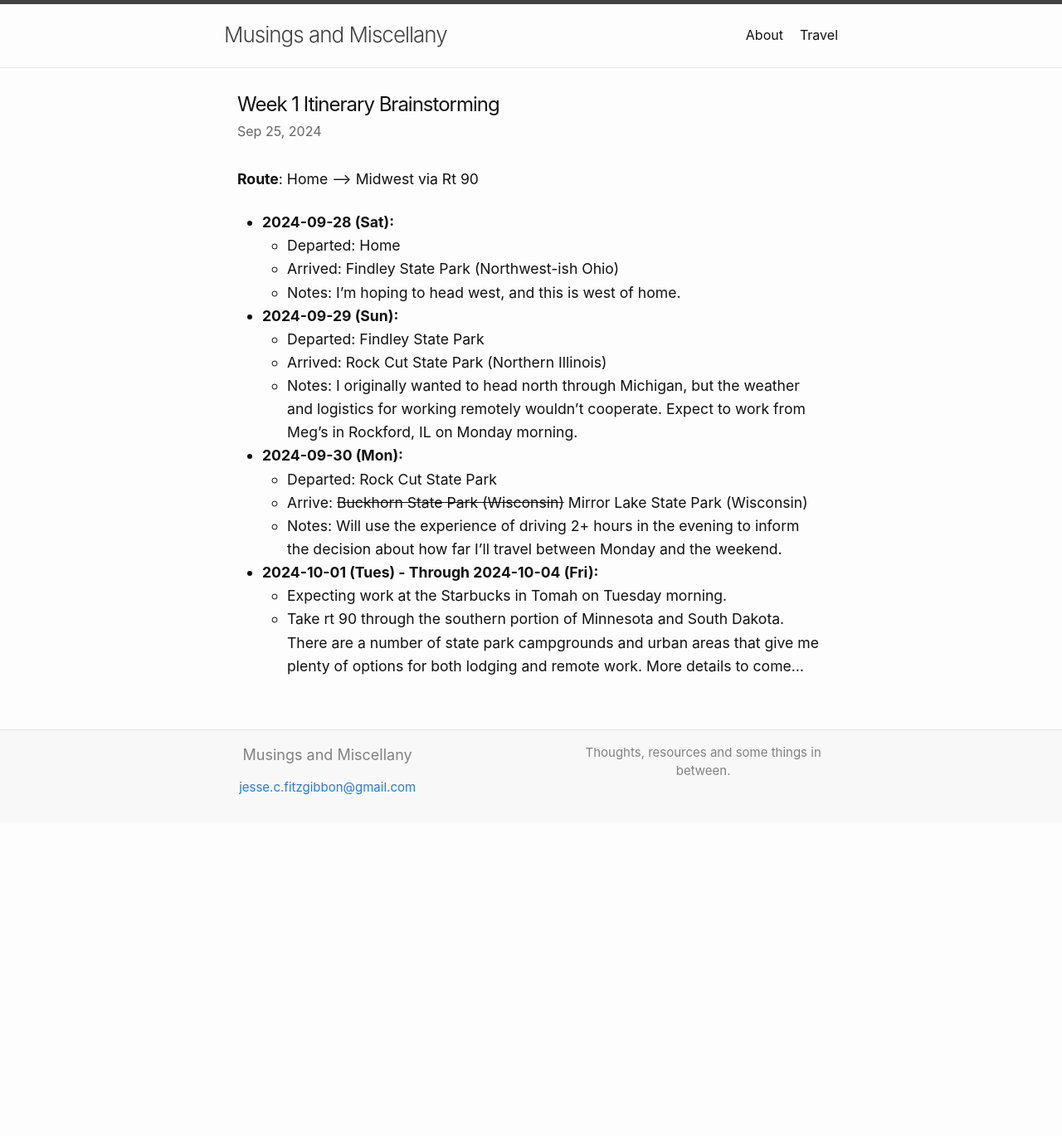
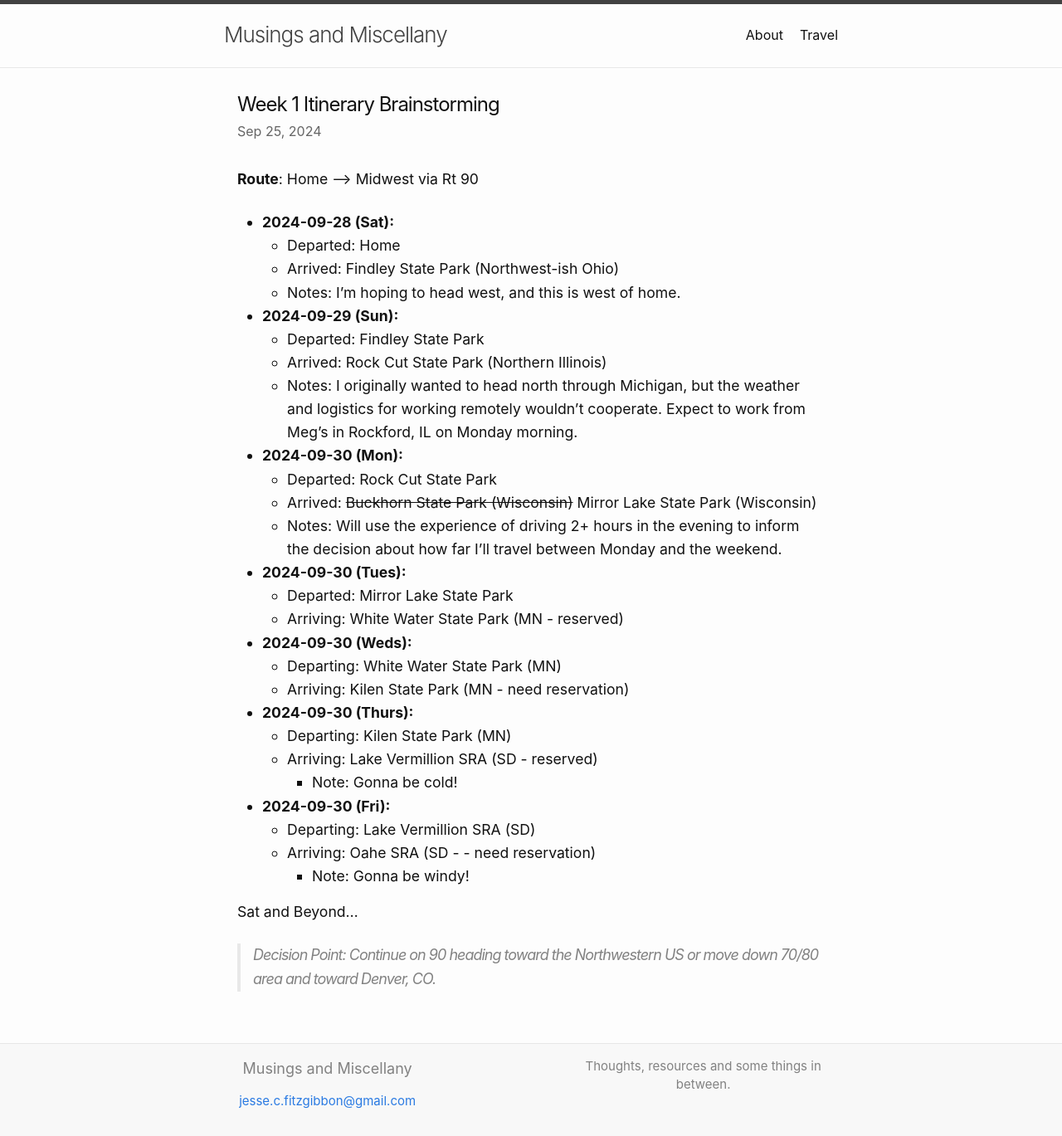
Before and after one commit to jessefitz/sidespins, a Jekyll site: the page built from _posts/2024-09-25-travel0.md, in a window 1280 px wide. Shown: the whole page at 83% size. Built offline with Jekyll 4.4.1, drawn with Linux system fonts in a browser that asks for light colours; before the commit the page ends 991 px from its top, so only the background shows below that.

Commit message:
itinerary

```diff
--- a/_posts/2024-09-25-travel0.md
+++ b/_posts/2024-09-25-travel0.md
@@ -21,9 +21,27 @@ published: true
 
 - **2024-09-30 (Mon):**
   - Departed: Rock Cut State Park
-  - Arrive: ~~Buckhorn State Park (Wisconsin)~~ Mirror Lake State Park (Wisconsin)
+  - Arrived: ~~Buckhorn State Park (Wisconsin)~~ Mirror Lake State Park (Wisconsin)
   - Notes:  Will use the experience of driving 2+ hours in the evening to inform the decision about how far I'll travel between Monday and the weekend.
 
-- **2024-10-01 (Tues) - Through 2024-10-04 (Fri):**
-  - Expecting work at the Starbucks in Tomah on Tuesday morning.
-  - Take rt 90 through the southern portion of Minnesota and South Dakota.  There are a number of state park campgrounds and urban areas that give me plenty of options for both lodging and remote work.  More details to come...
+- **2024-09-30 (Tues):**
+  - Departed:  Mirror Lake State Park
+  - Arriving: White Water State Park (MN - reserved)
+
+- **2024-09-30 (Weds):**
+  - Departing:  White Water State Park (MN)
+  - Arriving:  Kilen State Park (MN - need reservation)
+
+- **2024-09-30 (Thurs):**
+  - Departing:  Kilen State Park (MN)
+  - Arriving: Lake Vermillion SRA (SD - reserved)
+    - Note:  Gonna be cold!
+
+- **2024-09-30 (Fri):**
+  - Departing: Lake Vermillion SRA (SD)
+  - Arriving:  Oahe SRA (SD - - need reservation)
+    - Note:  Gonna be windy!
+
+Sat and Beyond...
+
+> Decision Point:  Continue on 90 heading toward the Northwestern US or move down 70/80 area and toward Denver, CO.
```
